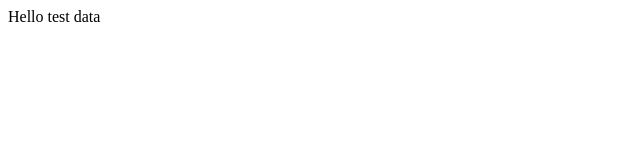
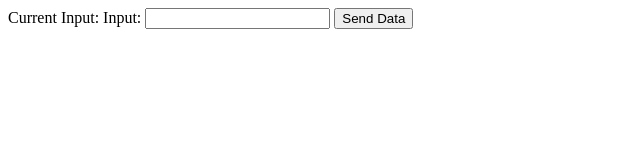
Before and after one commit to nickdaniele/fullstack, a website: page client/index.html in a window 1280 px wide. Shown: the whole page, without its empty margins (0-640 px from the left). Drawn offline with nearby package versions, Linux system fonts and the light colour scheme.

Commit message:
Removed $ctrl.message and added $ctrl.input,getting data from dom to function in controller

```diff
--- a/client/testFeature/test-Feature.template.html
+++ b/client/testFeature/test-Feature.template.html
@@ -1 +1,5 @@
-<div>Hello {{ $ctrl.message }}</div>
+<div>
+Current Input: {{ $ctrl.input }}
+Input: <input ng-model='$ctrl.input' />
+<button ng-click="$ctrl.sending($ctrl.input)">Send Data</button>
+</div>
```
